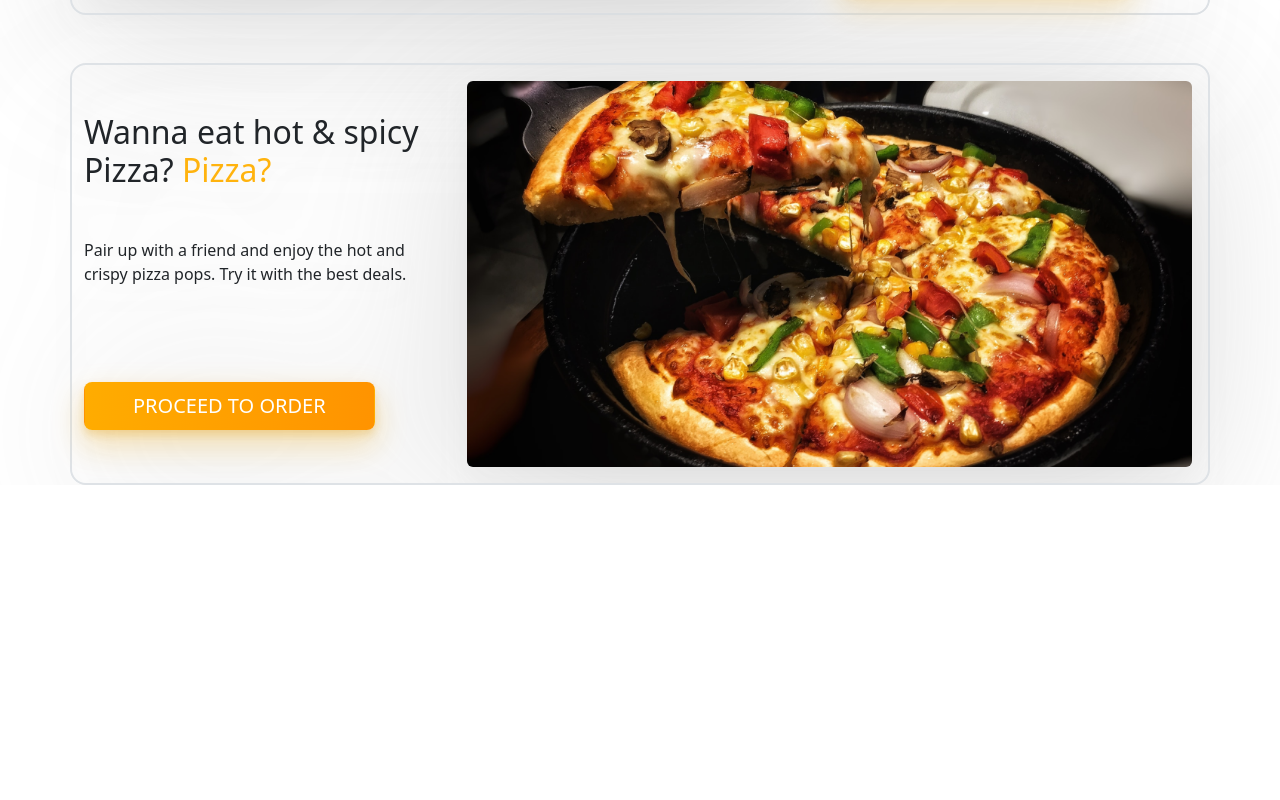
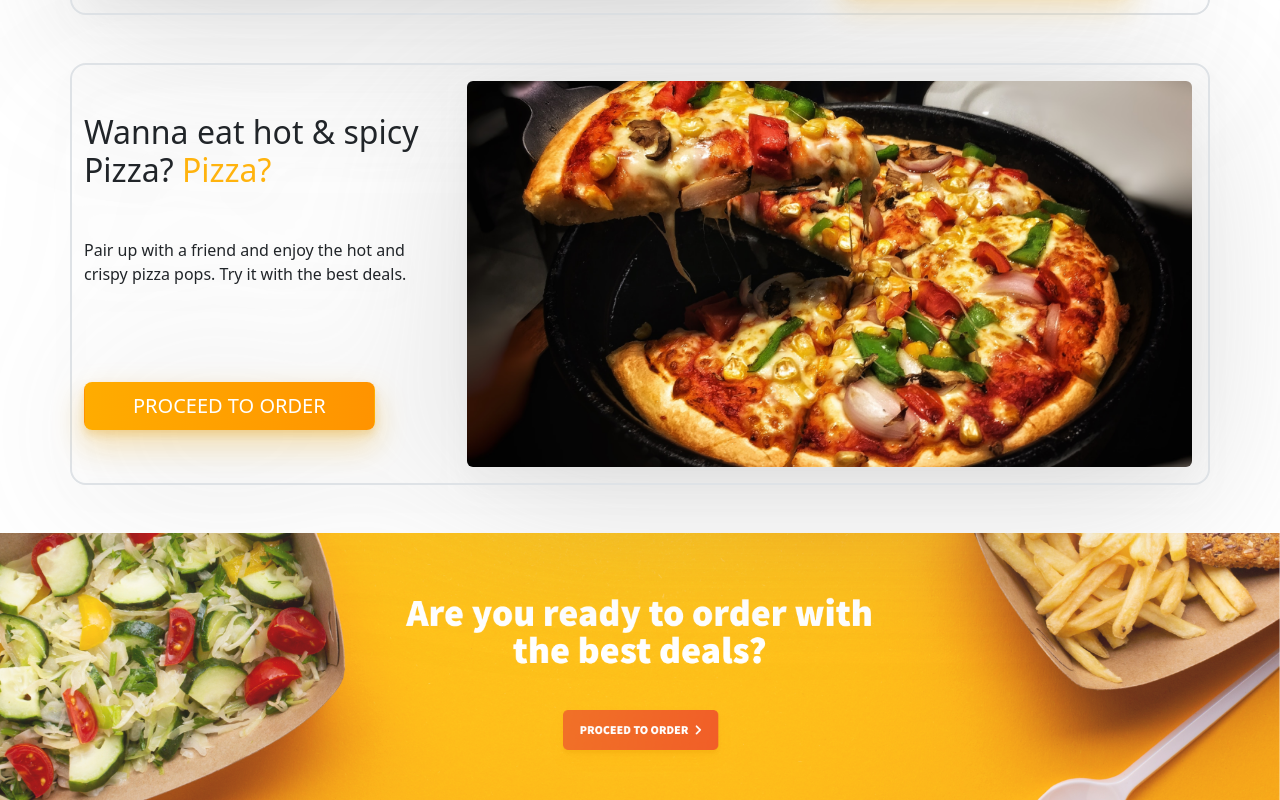
Before and after one commit to Ghullam-Mustafa/React-Assigment-02, a React (Create React App) app: page / in a window 1280 px wide. Shown: the part 5127-5927 px from the top of the page. Before the commit the page ends 5612 px from the top, so only its background shows below. Built offline with nearby package versions, Linux system fonts and the light colour scheme.

Commit message:
part nine

```diff
--- /dev/null
+++ b/src/components/partnine/PartNine.js
@@ -0,0 +1,7 @@
+import React from 'react'
+import img from '../../assets/CTA.png'
+export default function PartNine() {
+  return (
+    <img src={img} class="img-fluid mt-5" alt=""/>
+  )
+}
--- a/src/pages/MainPage.js
+++ b/src/pages/MainPage.js
@@ -9,7 +9,8 @@ import PartFour from '../components/partFour/PartFour';
 import PartFive from '../components/partFive/PartFive';
 import PartSix from '../components/partSix/PartSix';
 import PartSeven from '../components/partSeven/PartSeven';
-import PartEight from '../components/partEight/PartEight'
+import PartEight from '../components/partEight/PartEight';
+import PartNine from '../components/partnine/PartNine'
 
 export default function MainPage(props) {
   return (
@@ -23,6 +24,7 @@ export default function MainPage(props) {
       <PartSix/>
       <PartSeven/>
       <PartEight/>
+      <PartNine/>
     </>
   );
 }
```
